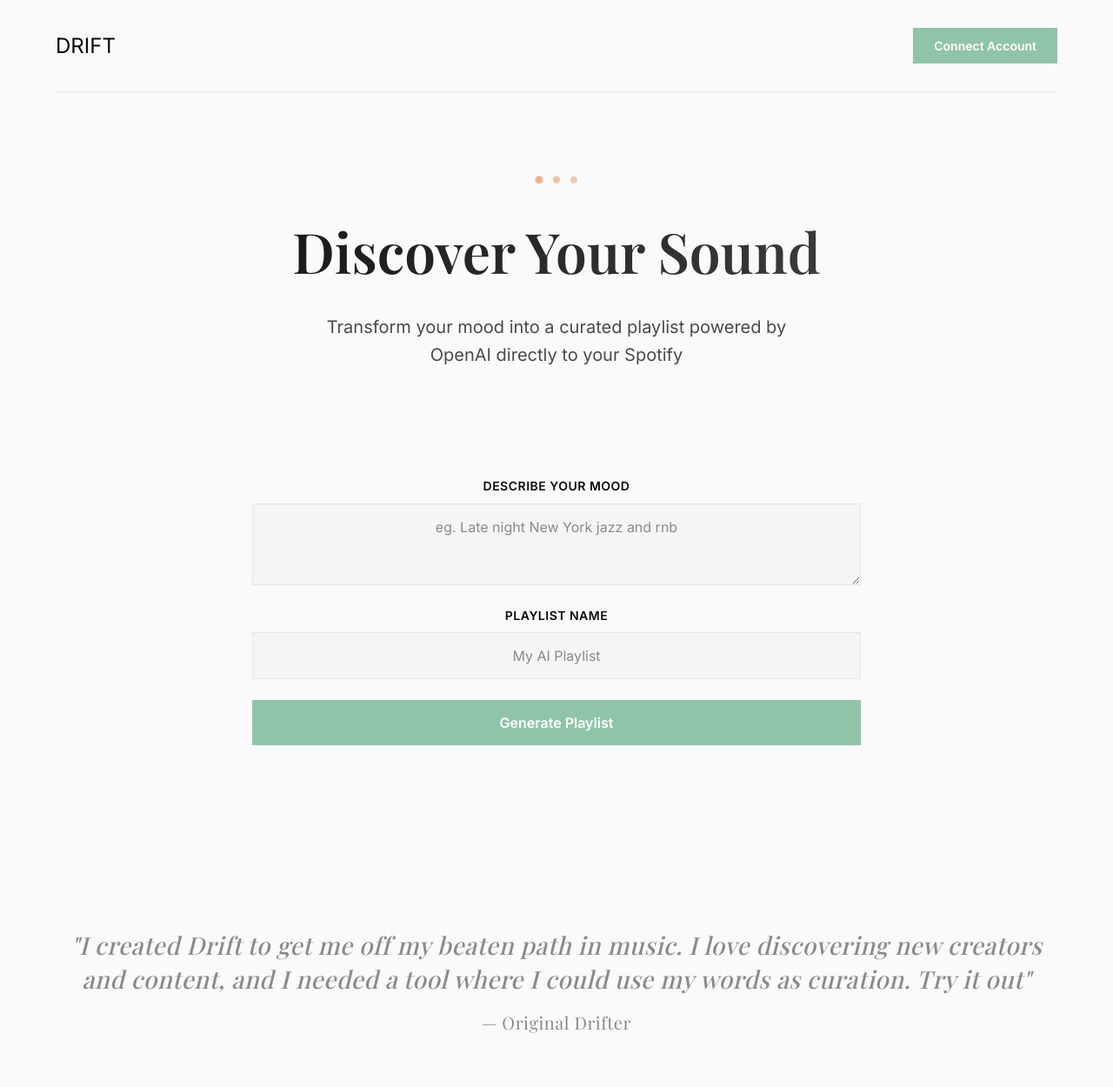
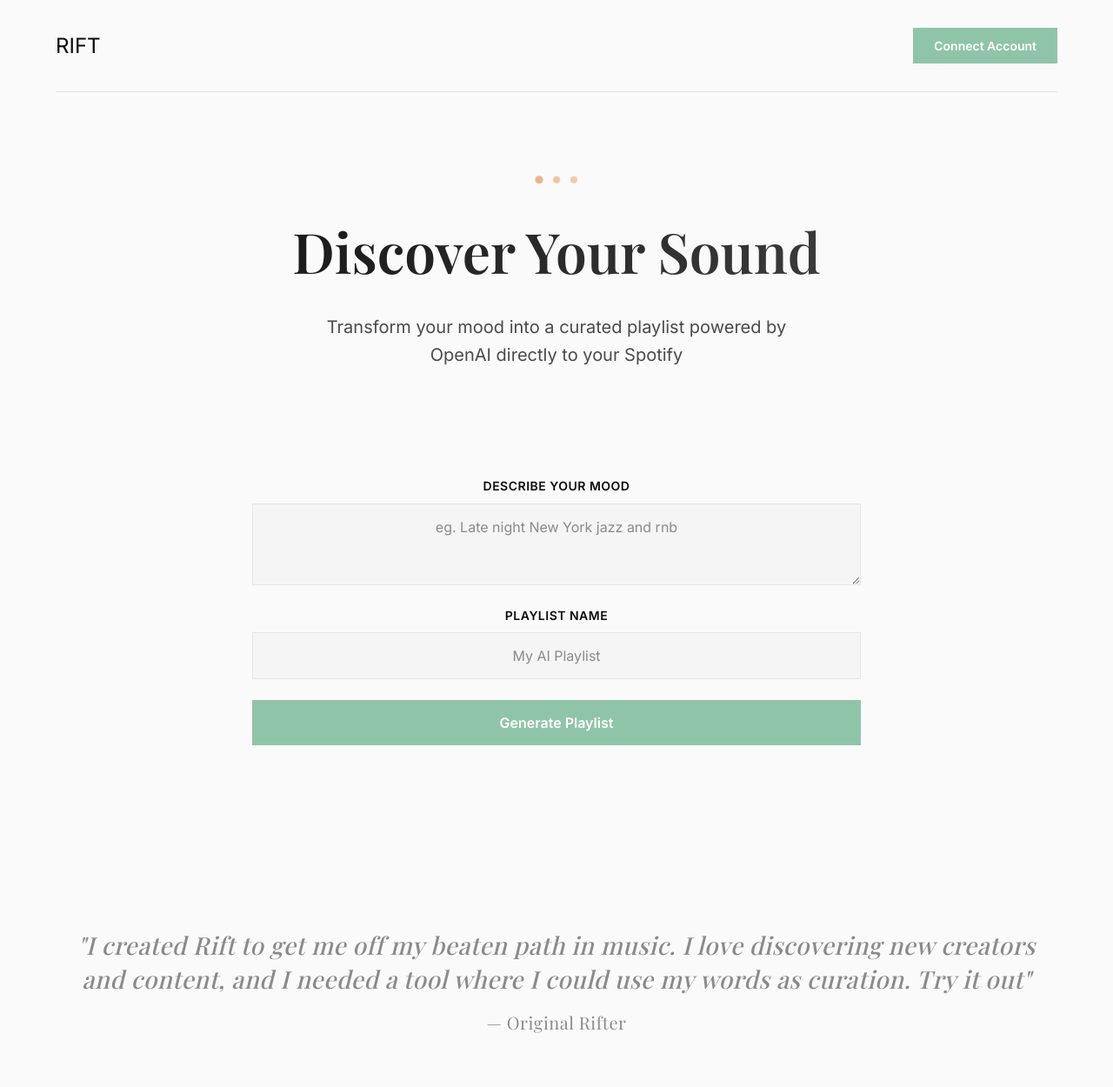
Before and after one commit to visu21ab/Rift, a Flask app: page / in a window 1280 px wide. Shown: the whole page at 87% size. Run offline with Flask 3, Linux system fonts and the light colour scheme.

Commit message:
name change

```diff
--- a/templates/index.html
+++ b/templates/index.html
@@ -3,7 +3,7 @@
 <head>
     <meta charset="UTF-8">
     <meta name="viewport" content="width=device-width, initial-scale=1.0">
-    <title>Drift - AI Playlist Generator</title>
+    <title>Rift - AI Playlist Generator</title>
     <link rel="stylesheet" href="{{ url_for('static', filename='css/style.css') }}">
     <link rel="preconnect" href="https://fonts.googleapis.com">
     <link rel="preconnect" href="https://fonts.gstatic.com" crossorigin>
@@ -15,7 +15,7 @@
         <header class="header">
             <div class="header-content">
                 <div class="logo">
-                    <span class="logo-text">DRIFT</span>
+                    <span class="logo-text">RIFT</span>
                 </div>
                 <div class="auth-section" id="authSection">
                     <button class="btn btn-primary" id="loginBtn">Connect Account</button>
@@ -122,7 +122,7 @@
     <!-- Quote Section -->
     <footer class="quote-footer">
         <div class="quote-content">
-            <p class="quote-text">"I created Drift to get me off my beaten path in music. I love discovering new creators and content, and I needed a tool where I could use my words as curation. Try it out"<br><span class="quote-author">— Original Drifter</span></p>
+            <p class="quote-text">"I created Rift to get me off my beaten path in music. I love discovering new creators and content, and I needed a tool where I could use my words as curation. Try it out"<br><span class="quote-author">— Original Rifter</span></p>
         </div>
     </footer>
 
```
Also changed, not shown: README.md, 1 other file.
